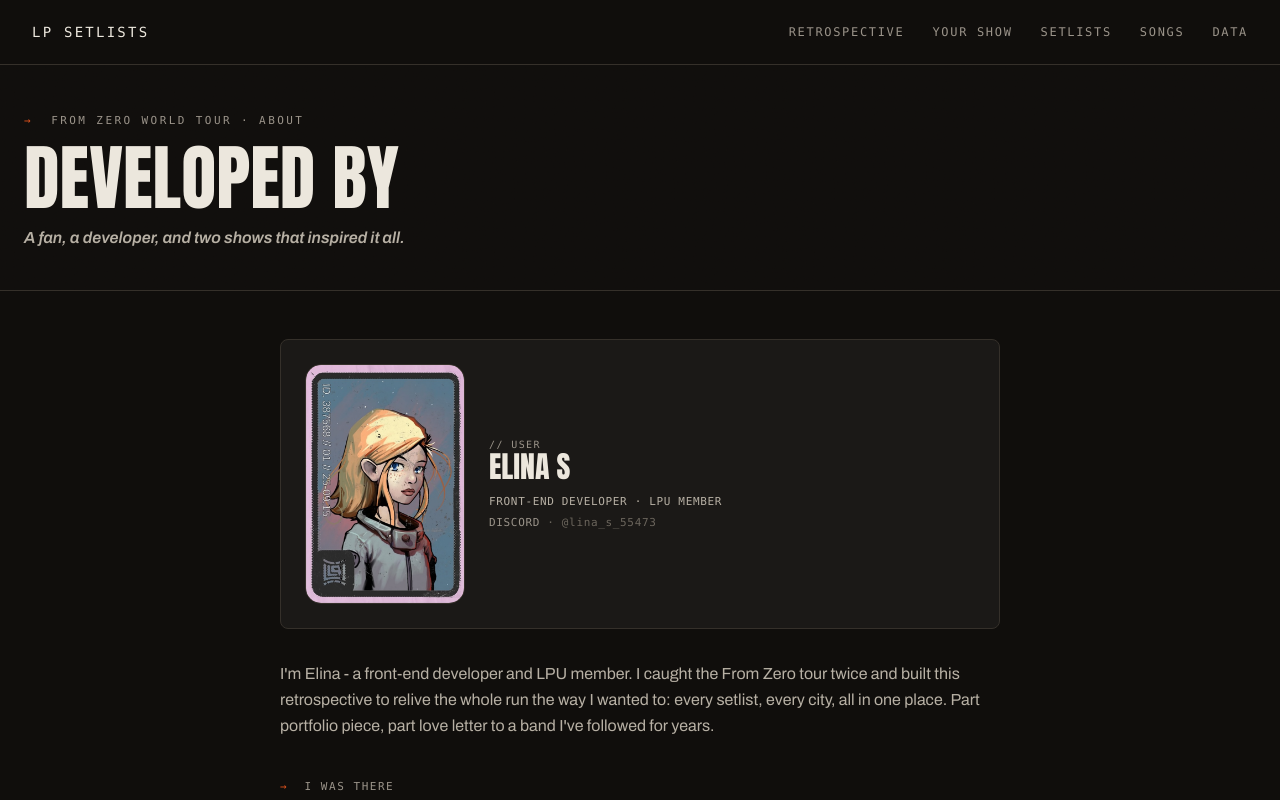
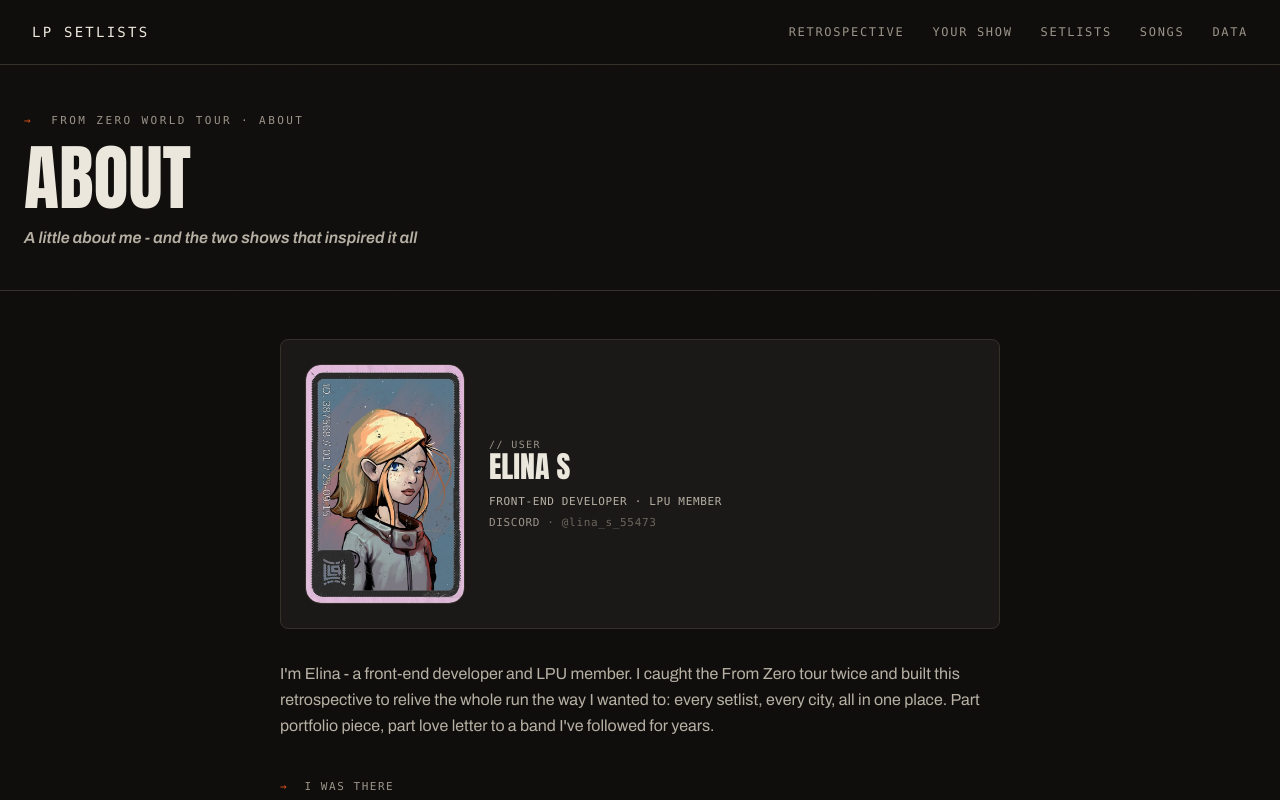
Before and after one commit to evengene/lp-setlist-comparison, a React (Vite) app: page /about in a window 1280 px wide. Shown: the top 800 px of the page. Built offline with nearby package versions, Linux system fonts and the light colour scheme.

Commit message:
Scroll to top on route change

```diff
--- a/src/App.tsx
+++ b/src/App.tsx
@@ -1,6 +1,7 @@
 import { Route, Routes } from "react-router-dom";
 
 import { Navigation } from './components/Navigation';
+import { ScrollToTop } from './components/ScrollToTop';
 import { Footer } from "./components/Footer.tsx";
 import HomePage from "./pages/HomePage.tsx";
 import { LPSongs } from "./pages/LPSongs.tsx";
@@ -14,6 +15,7 @@
 
   return (
     <div className="min-h-screen bg-ink">
+      <ScrollToTop />
       <Navigation />
 
       <main className="flex-1">
--- /dev/null
+++ b/src/components/ScrollToTop.tsx
@@ -0,0 +1,18 @@
+import { useEffect } from 'react';
+import { useLocation } from 'react-router-dom';
+
+/**
+ * Resets scroll to the top on every route change. React Router's component
+ * router keeps the previous scroll position across client-side navigations,
+ * so without this you land partway down a freshly-opened page. Keyed on
+ * pathname only, so in-page anchor/hash links are left alone.
+ */
+export function ScrollToTop() {
+  const { pathname } = useLocation();
+
+  useEffect(() => {
+    window.scrollTo(0, 0);
+  }, [pathname]);
+
+  return null;
+}
--- a/src/pages/AboutPage.tsx
+++ b/src/pages/AboutPage.tsx
@@ -15,8 +15,8 @@
           <p className="font-mono text-[11px] tracking-[0.22em] text-ash">
             <span className="text-ember">→</span>&nbsp;&nbsp;FROM ZERO WORLD TOUR · ABOUT
           </p>
-          <h1 className="mt-4 font-display text-5xl uppercase leading-[0.9] text-bone sm:text-7xl">Developed by</h1>
-          <p className="mt-4 max-w-xl font-body italic text-bone-dim">A fan, a developer, and two shows that inspired it all.</p>
+          <h1 className="mt-4 font-display text-5xl uppercase leading-[0.9] text-bone sm:text-7xl">About</h1>
+          <p className="mt-4 max-w-xl font-body italic text-bone-dim">A little about me - and the two shows that inspired it all</p>
         </div>
       </div>
 
```
